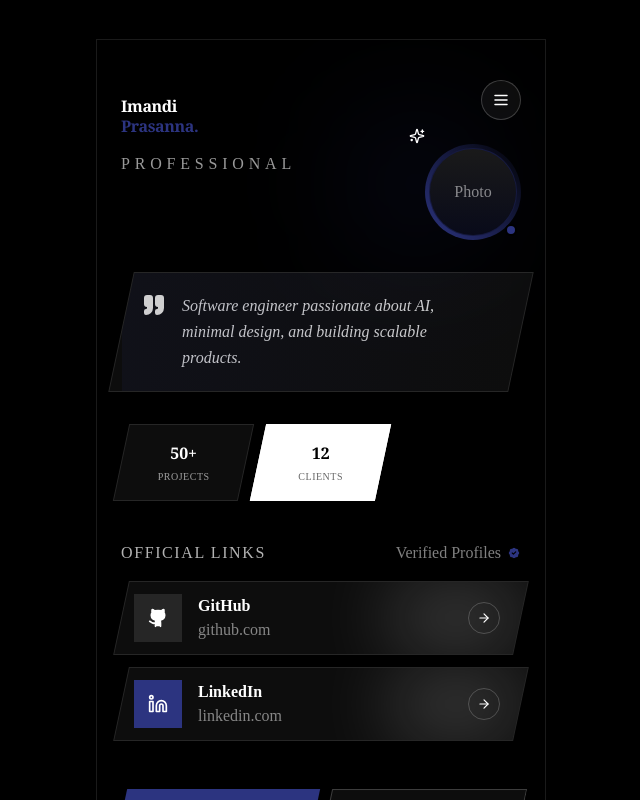
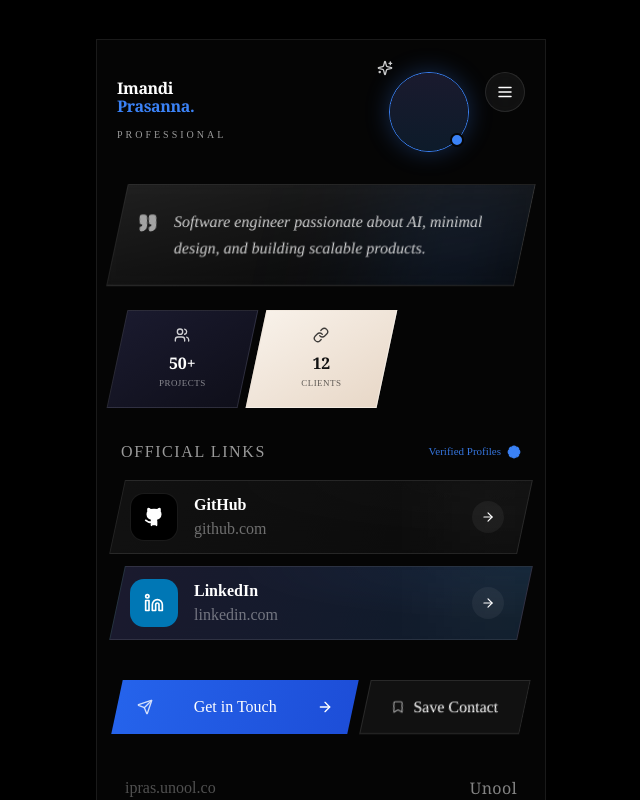
Before and after one commit to xpixenoxx/unool, a Next.js app: page /preview-template in a window 1280 px wide. Shown: the top 800 px of the page, without its empty margins (319-959 px from the left). Built offline with nearby package versions, Linux system fonts and the light colour scheme.

Commit message:
Enhance LoneTemplate design to precisely match the reference mockup (glassmorphism, vibrant blue accents, textured gradients, new stat icons)

```diff
--- a/components/profile/templates/persona/IdentityTemplate.tsx
+++ b/components/profile/templates/persona/IdentityTemplate.tsx
@@ -4,7 +4,7 @@ import React, { useState } from 'react';
 import type { TemplateProps } from '@/components/profile/templates/types';
 import { getTemplateById } from '@/components/profile/templates/registry';
 import { motion } from 'framer-motion';
-import { Menu, BadgeCheck, ArrowRight, Bookmark, Send, Sparkles, Quote, Github, Linkedin, Instagram, ExternalLink } from 'lucide-react';
+import { Menu, BadgeCheck, ArrowRight, Bookmark, Send, Sparkles, Quote, Github, Linkedin, Instagram, ExternalLink, Users, Link as LinkIcon, Eye } from 'lucide-react';
 
 // --- 01 INDIVIDUAL --- //
 
@@ -290,11 +290,34 @@ function LoneTemplate({ profile }: any) {
   const stats = profile?.proofs || [];
 
   const getStatStyle = (index: number) => index % 2 === 0 ? { dark: true } : { dark: false };
+  const getStatIcon = (index: number) => {
+    if (index === 0) return <Users size={16} className="mb-2 opacity-80" />;
+    if (index === 1) return <LinkIcon size={16} className="mb-2 opacity-80" />;
+    return <Eye size={16} className="mb-2 opacity-80" />;
+  };
+
   const getLinkStyle = (index: number, iconName: string) => {
-    if (iconName?.toLowerCase() === 'linkedin') return { color: 'bg-[#2C3480]', light: false };
-    if (iconName?.toLowerCase() === 'instagram') return { color: 'bg-gradient-to-tr from-[#2C3480] to-[#FFFFFF]/40', light: true };
-    return { color: 'bg-[#FFFFFF]/10', light: false };
+    if (iconName?.toLowerCase() === 'linkedin') {
+      return {
+        iconBg: 'bg-[#0077b5]',
+        cardBg: 'bg-gradient-to-r from-[#1a1a2e] to-[#0d1b2a]',
+        light: false
       };
+    }
+    if (iconName?.toLowerCase() === 'instagram') {
+      return {
+        iconBg: 'bg-gradient-to-tr from-[#f09433] via-[#dc2743] to-[#bc1888]',
+        cardBg: 'bg-gradient-to-r from-[#f8f1e9] to-[#e8d8c8]',
+        light: true
+      };
+    }
+    return {
+      iconBg: 'bg-black border border-white/10',
+      cardBg: 'bg-gradient-to-r from-[#111111] to-[#0a0a0a]',
+      light: false
+    };
+  };
+
   const getIconComponent = (iconName: string) => {
     switch (iconName?.toLowerCase()) {
       case 'github': return Github;
@@ -305,52 +328,49 @@ function LoneTemplate({ profile }: any) {
   };
 
   return (
-    <div className="relative min-h-[100dvh] w-full bg-[#000000] text-white overflow-hidden">
-      <div className="relative z-10 h-full w-full max-w-md mx-auto">
-        <div className="px-6 py-10 flex flex-col gap-8 font-sans selection:bg-[#2C3480] selection:text-white min-h-[100dvh]">
-          {/* Header Section */}
-          <header className="flex justify-between items-start relative">
-            <div className="flex flex-col z-10 pt-4">
-              <h1 className="text-4xl font-bold tracking-tight leading-tight">
+    <div className="relative min-h-[100dvh] w-full bg-[#050505] text-white overflow-hidden font-sans">
+      <div className="relative z-10 h-full w-full max-w-md mx-auto px-5 py-8 flex flex-col gap-6 selection:bg-[#2563EB] selection:text-white min-h-[100dvh]">
+
+        {/* Top Header */}
+        <header className="flex justify-between items-start relative w-full mb-2">
+          <div className="flex flex-col z-10 pt-2 flex-1">
+            <h1 className="text-4xl font-bold tracking-tight leading-[1.1]">
               <span className="text-[#FFFFFF] block font-serif">{firstName}</span>
-                <span className="text-[#2C3480] block font-serif">{lastName}</span>
+              <span className="text-[#3b82f6] block font-serif">{lastName}</span>
             </h1>
-              <p className="text-[#FFFFFF]/60 text-xs tracking-[0.3em] uppercase mt-4">
+            <p className="text-[#FFFFFF]/60 text-[10px] tracking-[0.3em] uppercase mt-3">
               {profile?.role || 'Professional'}
             </p>
           </div>
 
-            <div className="flex flex-col items-end gap-6 z-10">
-              <button className="h-10 w-10 rounded-full border border-[#FFFFFF]/20 bg-[#FFFFFF]/5 flex items-center justify-center backdrop-blur-md transition-colors hover:bg-[#FFFFFF]/10">
+          <div className="flex items-start gap-4 z-10">
+            <div className="relative">
+              <Sparkles size={16} className="text-[#FFFFFF] absolute -top-3 -left-3 opacity-80" />
+              <div className="w-20 h-20 rounded-full border border-[#3b82f6] shadow-[0_0_25px_rgba(59,130,246,0.3)] relative">
+                <div className="w-full h-full rounded-full overflow-hidden bg-[#111] flex items-center justify-center">
+                  {profile?.avatarUrl ? (
+                    <img src={profile.avatarUrl} alt={profile.name || 'Avatar'} className="w-full h-full object-cover opacity-90 mix-blend-luminosity hover:mix-blend-normal transition-all" />
+                  ) : (
+                    <div className="w-full h-full bg-gradient-to-b from-[#1a1a2e] to-[#0d1b2a]" />
+                  )}
+                </div>
+                <div className="absolute bottom-1 right-1 h-3.5 w-3.5 bg-[#3b82f6] rounded-full border-2 border-[#050505]" />
+              </div>
+            </div>
+
+            <button className="h-10 w-10 rounded-full border border-[#FFFFFF]/10 bg-[#FFFFFF]/5 flex items-center justify-center backdrop-blur-md transition-colors hover:bg-[#FFFFFF]/10">
               <Menu size={18} className="text-[#FFFFFF]" />
             </button>
-              <div className="relative">
-                <Sparkles size={16} className="text-[#FFFFFF] absolute -top-4 -left-4" />
-                <div className="h-24 w-24 rounded-full p-1 bg-gradient-to-tr from-[#2C3480] to-transparent">
-                  <div className="h-full w-full rounded-full overflow-hidden bg-black border border-[#2C3480]/50 relative flex items-center justify-center">
-                    {profile?.avatarUrl ? (
-                      <img src={profile.avatarUrl} alt={profile.name || 'Avatar'} className="w-full h-full object-cover" />
-                    ) : (
-                      <div className="w-full h-full bg-gradient-to-b from-[#FFFFFF]/10 to-[#2C3480]/20 flex items-center justify-center">
-                        <span className="text-[#FFFFFF]/50 text-xs">Photo</span>
           </div>
-                    )}
-                  </div>
-                </div>
-                <div className="absolute bottom-1 right-1 h-3 w-3 bg-[#2C3480] rounded-full border-2 border-black" />
-              </div>
-            </div>
-            {/* Subtle background glow */}
-            <div className="absolute top-10 right-10 w-32 h-32 bg-[#2C3480]/20 rounded-full blur-3xl pointer-events-none" />
         </header>
 
-          {/* Quote / Bio Section (Parallelogram) */}
+        {/* Bio / Quote Section (Parallelogram) */}
         {(profile?.bio || profile?.headline) && (
-            <div className="transform -skew-x-12 bg-[#FFFFFF]/5 border border-[#FFFFFF]/10 rounded-2xl overflow-hidden relative shadow-lg">
-              <div className="transform skew-x-12 p-5 flex gap-4 items-start relative">
-                <div className="absolute inset-0 bg-gradient-to-r from-[#2C3480]/10 to-transparent pointer-events-none" />
-                <Quote size={24} className="text-[#FFFFFF] shrink-0 fill-current opacity-80" />
-                <p className="text-[#FFFFFF]/80 text-sm leading-relaxed italic pr-4">
+          <div className="transform -skew-x-12 bg-gradient-to-br from-white/10 to-transparent border border-white/10 rounded-2xl overflow-hidden relative shadow-xl backdrop-blur-sm">
+            <div className="absolute top-0 right-0 w-32 h-32 bg-[#3b82f6]/20 blur-3xl pointer-events-none" />
+            <div className="transform skew-x-12 p-5 py-6 flex gap-4 items-start relative">
+              <Quote size={20} className="text-[#FFFFFF] shrink-0 fill-current opacity-60 mt-1" />
+              <p className="text-[#FFFFFF]/80 text-sm leading-relaxed italic pr-2 font-light">
                 {profile?.bio || profile?.headline}
               </p>
             </div>
@@ -359,14 +379,15 @@ function LoneTemplate({ profile }: any) {
 
         {/* Stats Section */}
         {stats.length > 0 && (
-            <div className="grid grid-cols-3 gap-3">
+          <div className="grid grid-cols-3 gap-2">
             {stats.slice(0, 3).map((stat: any, i: number) => {
-                const style = getStatStyle(i);
+              const isMiddle = i === 1;
               return (
-                  <div key={i} className={`transform -skew-x-12 border rounded-xl overflow-hidden shadow-lg ${style.dark ? 'bg-[#FFFFFF]/5 border-[#FFFFFF]/10' : 'bg-[#FFFFFF] border-[#FFFFFF]'}`}>
-                    <div className={`transform skew-x-12 p-4 flex flex-col items-center justify-center text-center ${style.dark ? 'text-[#FFFFFF]' : 'text-black'}`}>
-                      <span className="text-xl font-bold font-serif mb-1">{stat.value}</span>
-                      <span className={`text-[10px] uppercase tracking-wider ${style.dark ? 'text-[#FFFFFF]/60' : 'text-black/60'}`}>{stat.title}</span>
+                <div key={i} className={`transform -skew-x-12 border rounded-xl overflow-hidden shadow-lg ${isMiddle ? 'bg-gradient-to-br from-[#f8f1e9] to-[#e8d8c8] border-[#f8f1e9]/50' : 'bg-gradient-to-br from-[#1a1a2e] to-[#0f0f1a] border-white/10'}`}>
+                  <div className={`transform skew-x-12 p-3 py-4 flex flex-col items-center justify-center text-center ${isMiddle ? 'text-[#111]' : 'text-white'}`}>
+                    {getStatIcon(i)}
+                    <span className="text-xl font-bold font-serif mb-0.5">{stat.value}</span>
+                    <span className={`text-[9px] uppercase tracking-wider ${isMiddle ? 'text-black/60 font-medium' : 'text-white/50'}`}>{stat.title}</span>
                   </div>
                 </div>
               );
@@ -376,12 +397,12 @@ function LoneTemplate({ profile }: any) {
 
         {/* Official Links Section */}
         {links.filter((l: any) => l.isVisible !== false).length > 0 && (
-            <section className="flex flex-col gap-4 mt-2">
-              <div className="flex justify-between items-center text-xs uppercase tracking-widest text-[#FFFFFF]/70">
+          <section className="flex flex-col gap-3 mt-2">
+            <div className="flex justify-between items-center text-xs uppercase tracking-widest text-[#FFFFFF]/60 px-1 mb-1">
               <span>Official Links</span>
-                <div className="flex items-center gap-1.5 capitalize tracking-normal text-[#FFFFFF]/50">
+              <div className="flex items-center gap-1.5 capitalize tracking-normal text-[#3b82f6]/90 font-medium text-[11px]">
                 Verified Profiles
-                  <BadgeCheck size={14} className="text-[#2C3480] fill-[#2C3480] text-black" />
+                <BadgeCheck size={14} className="text-[#3b82f6] fill-[#3b82f6] text-[#050505]" />
               </div>
             </div>
 
@@ -391,20 +412,28 @@ function LoneTemplate({ profile }: any) {
                 const style = getLinkStyle(i, link.icon);
 
                 return (
-                    <a key={link.id || i} href={link.url} target="_blank" rel="noopener noreferrer" className={`group transform -skew-x-12 border overflow-hidden transition-all hover:scale-[1.02] shadow-lg ${style.light ? 'bg-[#FFFFFF] border-[#FFFFFF]' : 'bg-[#FFFFFF]/5 border-[#FFFFFF]/10'}`}>
+                  <a key={link.id || i} href={link.url} target="_blank" rel="noopener noreferrer" className={`group transform -skew-x-12 border overflow-hidden transition-all hover:scale-[1.02] shadow-xl ${style.cardBg} ${style.light ? 'border-transparent' : 'border-white/10'} rounded-2xl relative`}>
+
+                    {/* Background Texture Simulation */}
+                    <div className="absolute inset-0 opacity-30 mix-blend-overlay bg-[radial-gradient(ellipse_at_top_right,_var(--tw-gradient-stops))] from-white via-transparent to-transparent pointer-events-none" />
+                    {!style.light && <div className="absolute -right-10 top-0 bottom-0 w-32 bg-white/5 blur-2xl transform skew-x-12 pointer-events-none" />}
+
                     <div className="transform skew-x-12 p-3 flex items-center gap-4 relative">
-                        <div className={`absolute right-0 top-0 bottom-0 w-32 blur-2xl opacity-20 pointer-events-none ${style.light ? 'bg-[#2C3480]' : 'bg-[#FFFFFF]'}`} />
+                      {/* Icon Box */}
+                      <div className={`w-12 h-12 rounded-[14px] flex items-center justify-center shrink-0 shadow-md ${style.iconBg} text-white`}>
+                        <IconComponent size={20} className={link.icon !== 'linkedin' && link.icon !== 'instagram' ? 'fill-current' : ''} />
+                      </div>
 
-                        <div className={`w-12 h-12 rounded-xl flex items-center justify-center shrink-0 ${style.color} ${!style.light ? 'text-[#FFFFFF]' : 'text-white'}`}>
-                          <IconComponent size={20} className={!style.light && link.icon !== 'linkedin' ? 'fill-current text-[#FFFFFF]' : ''} />
-                        </div>
-                        <div className={`flex-1 ${style.light ? 'text-black' : 'text-[#FFFFFF]'}`}>
+                      {/* Text */}
+                      <div className={`flex-1 ${style.light ? 'text-[#111]' : 'text-white'}`}>
                         <h3 className="font-semibold text-sm truncate max-w-[150px]">{link.label}</h3>
-                          <p className={`text-xs truncate max-w-[150px] ${style.light ? 'text-black/60' : 'text-[#FFFFFF]/50'}`}>
+                        <p className={`text-xs truncate max-w-[150px] ${style.light ? 'text-black/50' : 'text-white/40'}`}>
                           {link.url.replace(/^https?:\/\//, '')}
                         </p>
                       </div>
-                        <div className={`h-8 w-8 rounded-full border flex items-center justify-center shrink-0 mr-2 transition-transform group-hover:-rotate-45 ${style.light ? 'border-black/10 text-black' : 'border-[#FFFFFF]/20 text-[#FFFFFF]'}`}>
+
+                      {/* Arrow */}
+                      <div className={`h-8 w-8 rounded-full flex items-center justify-center shrink-0 mr-2 transition-transform group-hover:translate-x-1 ${style.light ? 'bg-black/5 text-black' : 'bg-white/5 text-white'}`}>
                         <ArrowRight size={14} />
                       </div>
                     </div>
@@ -416,29 +445,28 @@ function LoneTemplate({ profile }: any) {
         )}
 
         {/* Bottom Actions */}
-          <div className="flex gap-3 mt-4 mb-4">
-            <button className="flex-1 transform -skew-x-12 bg-[#2C3480] text-white overflow-hidden shadow-lg shadow-[#2C3480]/20 hover:bg-[#2C3480]/90 transition-colors">
-              <div className="transform skew-x-12 p-4 flex items-center justify-between px-6">
-                <Send size={18} />
+        <div className="flex gap-3 mt-4 mb-2">
+          <button className="flex-[3] transform -skew-x-12 bg-gradient-to-r from-[#2563EB] to-[#1d4ed8] text-white overflow-hidden shadow-lg shadow-blue-900/20 hover:opacity-90 transition-opacity rounded-xl">
+            <div className="transform skew-x-12 p-3.5 flex items-center justify-between px-5">
+              <Send size={16} className="opacity-80" />
               <span className="font-medium text-sm">Get in Touch</span>
               <ArrowRight size={16} />
             </div>
           </button>
 
-            <button className="flex-1 transform -skew-x-12 bg-[#FFFFFF]/5 border border-[#FFFFFF]/20 text-[#FFFFFF] overflow-hidden hover:bg-[#FFFFFF]/10 transition-colors backdrop-blur-sm">
-              <div className="transform skew-x-12 p-4 flex items-center justify-center gap-3">
-                <Bookmark size={16} />
-                <span className="font-medium text-sm">Save Contact</span>
+          <button className="flex-[2] transform -skew-x-12 bg-[#111] border border-white/10 text-[#FFFFFF] overflow-hidden hover:bg-[#222] transition-colors backdrop-blur-sm rounded-xl">
+            <div className="transform skew-x-12 p-3.5 flex items-center justify-center gap-2">
+              <Bookmark size={14} className="opacity-60" />
+              <span className="font-medium text-xs">Save Contact</span>
             </div>
           </button>
         </div>
 
         {/* Footer */}
-          <footer className="flex justify-between items-center text-[#FFFFFF]/40 text-xs px-2 mt-auto">
+        <footer className="flex justify-between items-center text-[#FFFFFF]/30 text-xs px-2 mt-auto mb-2">
           <span>{profile?.subdomain ? `${profile.subdomain}.unool.co` : 'ipras.unool.co'}</span>
-            <span className="font-serif text-[#FFFFFF]/60">Unool</span>
+          <span className="font-serif text-[#FFFFFF]/50 tracking-wide">Unool</span>
         </footer>
-        </div>
       </div>
     </div>
   );
```
Lines whose indentation alone changed are shown as unchanged.
